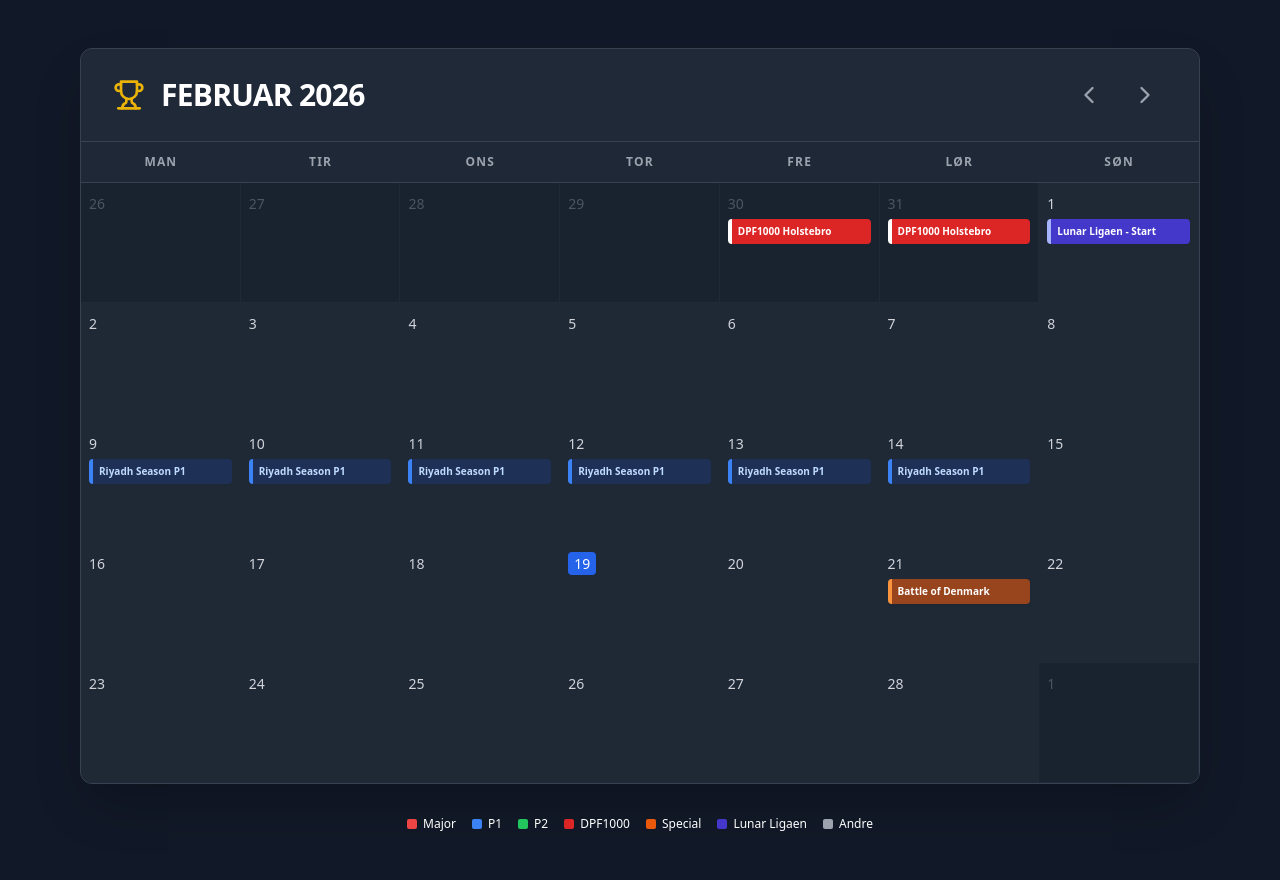
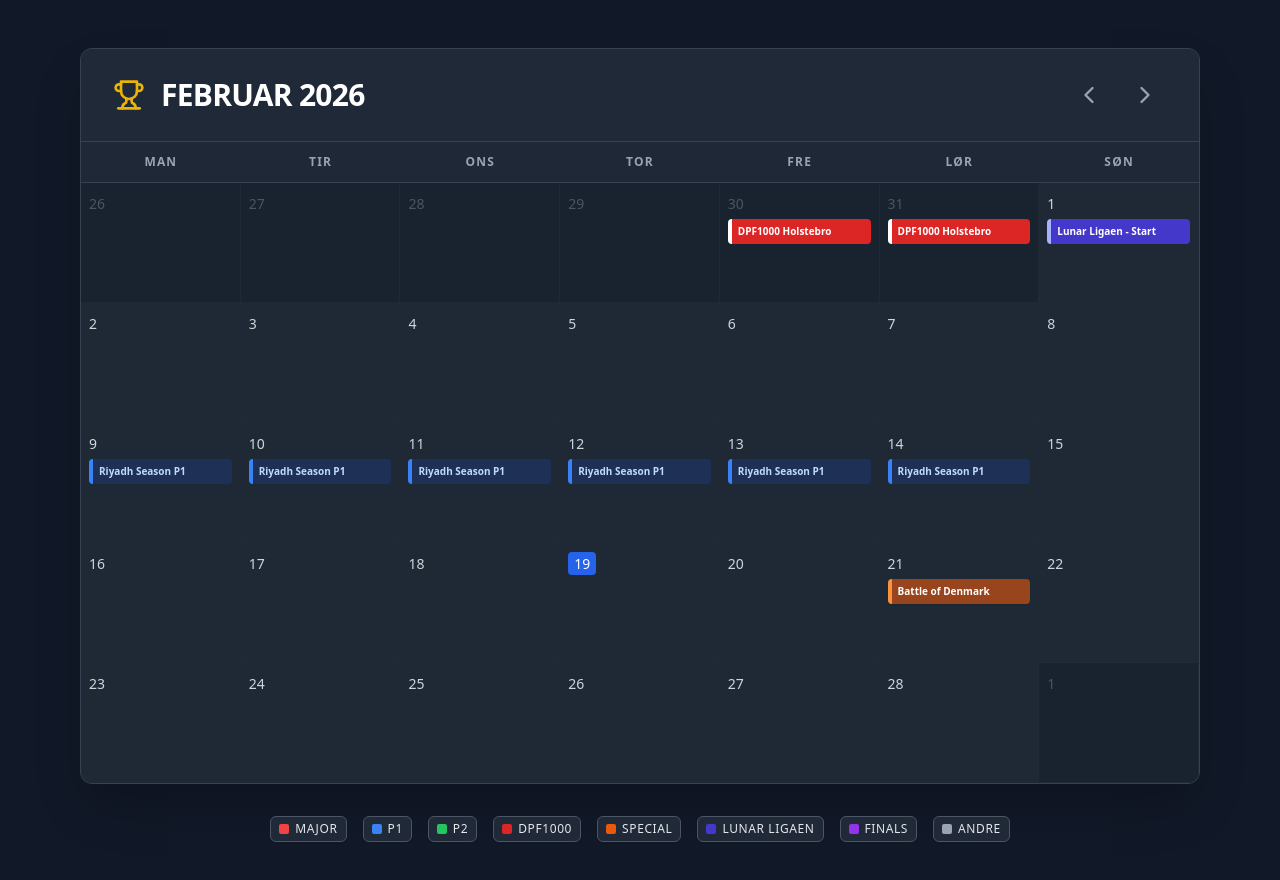
Before and after one commit to Danielh21/padel-calendar, a React (Vite) app: page / in a window 1280 px wide. Shown: the top 880 px of the page. Built offline with nearby package versions, Linux system fonts and the light colour scheme.

Commit message:
updated dates

```diff
--- a/src/App.jsx
+++ b/src/App.jsx
@@ -1,4 +1,4 @@
-import React, { useState } from 'react';
+import React, { useState, useEffect } from 'react';
 import {
   format,
   addMonths,
@@ -20,6 +20,37 @@
   const [currentDate, setCurrentDate] = useState(new Date());
   const { sources, tournaments } = tournamentData;
   const [selectedEvent, setSelectedEvent] = useState(null);
+
+  // Kategorier og deres farver
+  const categories = [
+    { id: 'Major', color: 'bg-red-500' },
+    { id: 'P1', color: 'bg-blue-500' },
+    { id: 'P2', color: 'bg-green-500' },
+    { id: 'DPF1000', color: 'bg-red-600' },
+    { id: 'Special', color: 'bg-orange-600' },
+    { id: 'Lunar Ligaen', color: 'bg-indigo-700' },
+    { id: 'Finals', color: 'bg-purple-600' },
+    { id: 'Andre', color: 'bg-gray-400' }
+  ];
+
+  // Hent aktive kategorier fra LocalStorage eller brug alle som default
+  const [activeCategories, setActiveCategories] = useState(() => {
+    const saved = localStorage.getItem('padel_active_categories');
+    return saved ? JSON.parse(saved) : categories.map(c => c.id);
+  });
+
+  // Gem i LocalStorage når valg ændres
+  useEffect(() => {
+    localStorage.setItem('padel_active_categories', JSON.stringify(activeCategories));
+  }, [activeCategories]);
+
+  const toggleCategory = (categoryId) => {
+    setActiveCategories(prev =>
+      prev.includes(categoryId)
+        ? prev.filter(id => id !== categoryId)
+        : [...prev, categoryId]
+    );
+  };
 
   const nextMonth = () => setCurrentDate(addMonths(currentDate, 1));
   const prevMonth = () => setCurrentDate(subMonths(currentDate, 1));
@@ -77,7 +108,8 @@
         const dayTournaments = tournaments.filter((t) => {
           const start = parseISO(t.start_date);
           const end = parseISO(t.end_date);
-          return day >= start && day <= end;
+          // Filtrer på både dato OG om kategorien er aktiv
+          return day >= start && day <= end && activeCategories.includes(t.category);
         });
 
         days.push(
@@ -112,7 +144,9 @@
                               ? "bg-orange-600/60 border-orange-400 text-white shadow-sm"
                               : t.category === "Lunar Ligaen"
                                 ? "bg-indigo-700 border-indigo-300 text-white font-bold"
-                                : "bg-gray-700/40 border-gray-400 text-gray-200"
+                                : t.category === "Finals"
+                                  ? "bg-purple-900/40 border-purple-500 text-purple-200"
+                                  : "bg-gray-700/40 border-gray-400 text-gray-200"
                   }`}
                 >
                   <div className="text-[8px] md:text-[10px] font-bold md:leading-tight">
@@ -138,7 +172,6 @@
   const Modal = () => {
     if (!selectedEvent) return null;
 
-    // Resolve streaming links from IDs
     const resolvedLinks = (selectedEvent.streaming_link_ids || [])
       .map(id => sources[id])
       .filter(Boolean);
@@ -166,7 +199,9 @@
                         ? "bg-orange-500"
                         : selectedEvent.category === "Lunar Ligaen"
                           ? "bg-indigo-500"
-                          : "bg-gray-500"
+                          : selectedEvent.category === "Finals"
+                            ? "bg-purple-500"
+                            : "bg-gray-500"
             }`}
           />
 
@@ -252,14 +287,26 @@
         {renderDays()}
         {renderCells()}
       </div>
-      <div className="mt-4 md:mt-6 flex flex-wrap gap-2 md:gap-4 justify-center text-[10px] md:text-xs p-2">
-        <div className="flex items-center gap-1.5"><span className="w-2.5 h-2.5 bg-red-500 rounded-sm"></span> Major</div>
-        <div className="flex items-center gap-1.5"><span className="w-2.5 h-2.5 bg-blue-500 rounded-sm"></span> P1</div>
-        <div className="flex items-center gap-1.5"><span className="w-2.5 h-2.5 bg-green-500 rounded-sm"></span> P2</div>
-        <div className="flex items-center gap-1.5"><span className="w-2.5 h-2.5 bg-red-600 rounded-sm"></span> DPF1000</div>
-        <div className="flex items-center gap-1.5"><span className="w-2.5 h-2.5 bg-orange-600 rounded-sm"></span> Special</div>
-        <div className="flex items-center gap-1.5"><span className="w-2.5 h-2.5 bg-indigo-700 rounded-sm"></span> Lunar Ligaen</div>
-        <div className="flex items-center gap-1.5"><span className="w-2.5 h-2.5 bg-gray-400 rounded-sm"></span> Andre</div>
+
+      {/* Interaktiv Legende */}
+      <div className="mt-4 md:mt-6 flex flex-wrap gap-2 md:gap-4 justify-center p-2">
+        {categories.map(cat => {
+          const isActive = activeCategories.includes(cat.id);
+          return (
+            <button
+              key={cat.id}
+              onClick={() => toggleCategory(cat.id)}
+              className={`flex items-center gap-1.5 px-2 py-1 rounded-md transition-all border ${
+                isActive
+                  ? 'bg-gray-800 border-gray-600 text-gray-200 opacity-100 shadow-sm'
+                  : 'bg-gray-900 border-transparent text-gray-600 opacity-50 grayscale'
+              }`}
+            >
+              <span className={`w-2.5 h-2.5 ${cat.color} rounded-sm`}></span>
+              <span className="text-[10px] md:text-xs font-medium uppercase tracking-wider">{cat.id}</span>
+            </button>
+          );
+        })}
       </div>
       <Modal />
     </div>
--- a/src/tournaments.json
+++ b/src/tournaments.json
@@ -152,8 +152,8 @@
       "name": "Asuncion P2",
       "location": "Paraguay",
       "category": "P2",
-      "start_date": "2026-05-04",
-      "end_date": "2026-05-10",
+      "start_date": "2026-05-18",
+      "end_date": "2026-05-24",
       "description": "Sydamerikansk tourstart i Paraguay.",
       "streaming_link_ids": ["premier_padel_yt"]
     },
@@ -292,8 +292,8 @@
       "name": "Mediterranean Games",
       "location": "Taranto, Italy",
       "category": "Special",
-      "start_date": "2026-08-21",
-      "end_date": "2026-08-28",
+      "start_date": "2026-08-24",
+      "end_date": "2026-08-30",
       "description": "De Middelhavske Lege inkluderer padel i 2026.",
       "streaming_link_ids": []
     },
@@ -328,14 +328,14 @@
       "streaming_link_ids": ["premier_padel_yt", "redbull_general"]
     },
     {
-      "id": 36,
-      "name": "Senior VM",
-      "location": "TBD",
-      "category": "Special",
+      "id": 44,
+      "name": "Europe P2",
+      "location": "TBD, Europe",
+      "category": "P2",
       "start_date": "2026-09-14",
       "end_date": "2026-09-20",
-      "description": "Verdensmesterskaberne for seniorer. Verdenseliten i de ældre rækker dyster om VM-titlen.",
-      "streaming_link_ids": []
+      "description": "En europæisk P2-turnering. Lokationen er endnu ikke offentliggjort.",
+      "streaming_link_ids": ["premier_padel_yt"]
     },
     {
       "id": 26,
@@ -358,6 +358,16 @@
       "streaming_link_ids": ["premier_padel_yt"]
     },
     {
+      "id": 28,
+      "name": "Milano P1",
+      "location": "Italy",
+      "category": "P1",
+      "start_date": "2026-10-12",
+      "end_date": "2026-10-18",
+      "description": "Turnering i modebyen Milano.",
+      "streaming_link_ids": ["premier_padel_yt"]
+    },
+    {
       "id": 29,
       "name": "DPF1000 Viborg",
       "location": "Rocket Padel, DK",
@@ -366,6 +376,46 @@
       "end_date": "2026-10-24",
       "description": "Årets sidste DPF1000 i Viborg.",
       "streaming_link_ids": ["padel_tv"]
+    },
+    {
+      "id": 30,
+      "name": "Kuwait P1",
+      "location": "Kuwait",
+      "category": "P1",
+      "start_date": "2026-10-26",
+      "end_date": "2026-10-31",
+      "description": "Premier Padel i Kuwait.",
+      "streaming_link_ids": ["premier_padel_yt"]
+    },
+    {
+      "id": 31,
+      "name": "FIP World Cup",
+      "location": "TBD",
+      "category": "Special",
+      "start_date": "2026-11-01",
+      "end_date": "2026-11-07",
+      "description": "Verdensmesterskaberne for landshold.",
+      "streaming_link_ids": ["premier_padel_yt"]
+    },
+    {
+      "id": 32,
+      "name": "Dubai P1",
+      "location": "Dubai, UAE",
+      "category": "P1",
+      "start_date": "2026-11-09",
+      "end_date": "2026-11-15",
+      "description": "Dubai P1 i de fantastiske rammer i UAE.",
+      "streaming_link_ids": ["premier_padel_yt", "redbull_general", "viaplay"]
+    },
+    {
+      "id": 33,
+      "name": "Mexico Major",
+      "location": "Acapulco, Mexico",
+      "category": "Major",
+      "start_date": "2026-11-23",
+      "end_date": "2026-11-29",
+      "description": "Sæsonens fjerde og sidste Major. Spilles i Acapulco, hvor padel sporten oprindeligt blev opfundet.",
+      "streaming_link_ids": ["premier_padel_yt", "redbull_general", "viaplay"]
     },
     {
       "id": 34,
```
